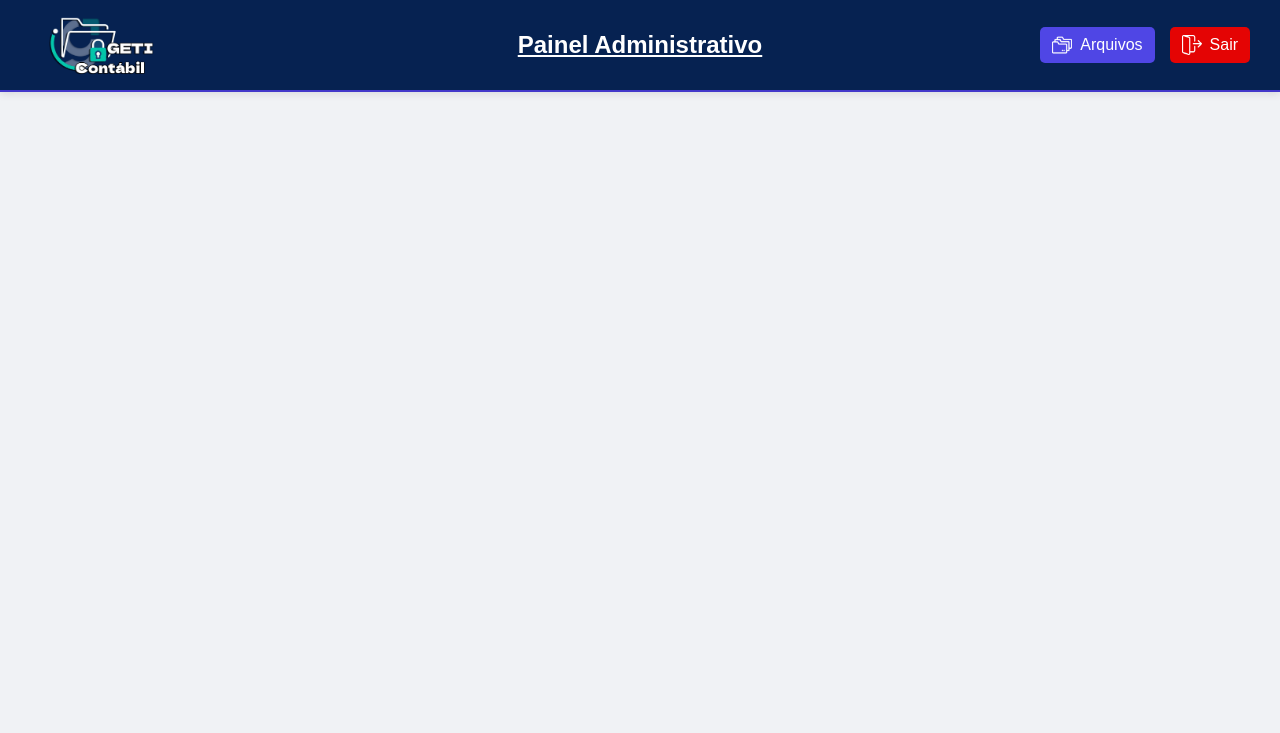
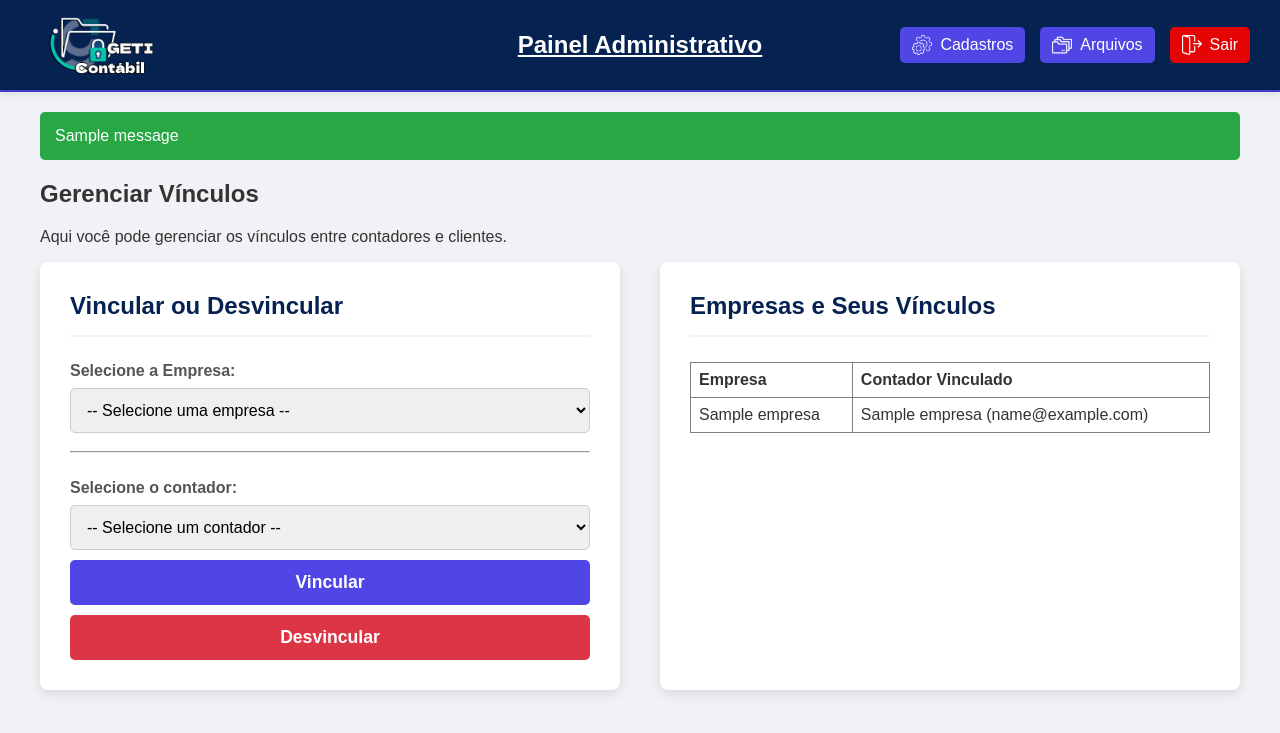
Before and after one commit to sergioguimas/geti-contabil, a Flask app: template templates/admin_vinculo.html in a window 1280 px wide. Shown: the top 733 px of the page. Run offline with Flask 3, Linux system fonts and the light colour scheme; the template is opened without the code that fills it: most values are stand-ins (such as "Sample title", 1, 10 or a date in 2020); one stand-in notice (Sample message) is shown.

Commit message:
add pagina de vinculos

```diff
--- a/add_contador.py
+++ b/add_contador.py
@@ -1,6 +1,6 @@
 #codigo teste para adicionar contadores no banco
 #obsoleto
-'''from models import cadastro_contador
+from models import cadastro_contador
 
 print("--- Criador de Usuário Contador ---")
 
--- a/models.py
+++ b/models.py
@@ -15,6 +15,7 @@ from googleapiclient.errors import HttpError
 load_dotenv()
 
 DATABASE = "usuarios.db"
+admin_email = os.getenv("ADMIN_EMAIL")
 
 # COMEÇO -  FUNÇÕES AUXILIARES
 
@@ -160,11 +161,11 @@ def cadastro_empresa(RAZAO_SOCIAL, CNPJ, ID_DRIVE, FANTASIA, EMAIL, CONTATO, ID_
                     SQL.execute("SELECT nome, email FROM contador WHERE id = ?", (ID_CONTADOR,))
                     resultado = SQL.fetchone()
                     #ARMAZENA O RESULTADO E VERIFICA SE É O CONTADOR ADMINISTRADOR
-                    if resultado and resultado['email'] == 'adm@adm.com':
+                    if resultado and resultado['email'] == admin_email:
                         #SE FOR, LIMPA O NOME ADMIN E CADASTRA A EMPRESA SEM VÍNCULO
                         ID_CONTADOR = None
                         sucesso, mensagem = vincular_contador_empresa(ID_CONTADOR, SQL.lastrowid)
-                        return (True, f"Empresa '{FANTASIA or RAZAO_SOCIAL}' cadastrada com sucesso! Porém, sem vinculo de contador.")
+                        return (True, f"Empresa '{FANTASIA or RAZAO_SOCIAL}' cadastrada sem vinculo de contador com sucesso!")
                     else:
                         #SE NÃO FOR, RETORNA O NOME DO CONTADOR VINCULADO
                         nome_contador = resultado['nome']
--- a/routes.py
+++ b/routes.py
@@ -2,7 +2,7 @@ import sqlite3
 from app import app
 from flask import render_template, request, redirect, url_for, session, g, flash
 from werkzeug.security import check_password_hash
-from models import cadastro_contador, cadastro_empresa, get_drive_service, pesquisa_pasta_drive_id_drive, pesquisa_pasta_drive_razao_social
+from models import cadastro_contador, cadastro_empresa, get_drive_service, pesquisa_pasta_drive_id_drive, pesquisa_pasta_drive_razao_social, vincular_contador_empresa, deletar_vinculo_empresa_contador
 import os.path
 from google.auth.transport.requests import Request
 from google.oauth2.credentials import Credentials
@@ -11,6 +11,7 @@ from googleapiclient.discovery import build
 from googleapiclient.errors import HttpError
 
 DATABASE = 'usuarios.db'
+admin_email = os.getenv("ADMIN_EMAIL")
 
 def get_db():
     db = getattr(g, '_database', None)
@@ -84,7 +85,7 @@ def dashboard():
             try:
                 #BUSCA ID DO DRIVE
                 ID_DRIVE = db.execute(
-                    "SELECT f_drve_folder_id FROM empresa WHERE id = ?",
+                    "SELECT g_drve_folder_id FROM empresa WHERE id = ?",
                     (ID_EMPRESA,)
                 ).fetchone()
                 FILE_LIST = pesquisa_pasta_drive_id_drive(ID_DRIVE)
@@ -93,7 +94,7 @@ def dashboard():
 #FIM - DRIVE
 
         username = session['user_name']
-        is_admin = session.get('user_email') == 'adm@adm.com'
+        is_admin = session.get('user_email') == admin_email
 
         return render_template(
             "dashboard.html",
@@ -107,7 +108,7 @@ def dashboard():
 
 @app.route("/admin", methods=['GET', 'POST'])
 def admin_page():
-    if session.get('user_email') != 'adm@adm.com':
+    if session.get('user_email') != admin_email:
         flash('Acesso não autorizado.', 'error')
         return redirect(url_for('dashboard'))
 
@@ -145,32 +146,52 @@ def admin_page():
     empresas = db.execute("SELECT id, nome_fantasia, razao_social FROM empresa ORDER BY nome_fantasia").fetchall()
     return render_template("admin_cadastros.html", contadores=contadores, empresas=empresas)
 
-@app.route("/vinculos", methods=['GET', 'POST'])
-def vinculos():
-    if session.get('user_email') != 'adm@adm.com':
+@app.route("/admin/vinculos", methods=['GET', 'POST'])
+def admin_vinculos():
+    if session.get('user_email') != admin_email:
         flash('Acesso não autorizado.', 'error')
         return redirect(url_for('dashboard'))
 
-    if 'user_name' in session:
-        db = get_db()
-        empresas = db.execute(
-            """
-            SELECT e.id, e.nome_fantasia, e.razao_social
-            FROM empresa e
-            JOIN contador_empresa ce ON e.id = ce.id_empresa
-            WHERE ce.id_contador = ?
-            ORDER BY e.nome_fantasia
-            """,
-            (session['user_id'],)
-        ).fetchall()
+    db = get_db()
 
-        username = session['user_name']
+    if request.method == 'POST':
+        contador_id = request.form.get('contador_id')
+        empresa_id = request.form.get('empresa_id')
+        action = request.form.get('action')
 
-        is_admin = session.get('user_email') == ''
+        if not contador_id or not empresa_id:
+            flash('Por favor, selecione um contador e uma empresa.', 'error')
+        else:
+            if action == 'vincular':
+                sucesso, mensagem = vincular_contador_empresa(contador_id, empresa_id)
+                flash(mensagem, 'success' if sucesso else 'error')
+            elif action == 'desvincular':
+                sucesso, mensagem = deletar_vinculo_empresa_contador(contador_id, empresa_id)
+                flash(mensagem, 'success' if sucesso else 'error')
 
-@app.route("/vincular", methods=['GET', 'POST'])
+        return redirect(url_for('admin_vinculos'))
+
+    contadores = db.execute("SELECT id, nome, email FROM contador ORDER BY nome").fetchall()
+    empresas = db.execute("SELECT id, nome_fantasia, razao_social FROM empresa ORDER BY nome_fantasia").fetchall()
+
+    empresas_com_vinculos = db.execute("""
+        SELECT
+            e.id,
+            e.nome_fantasia,
+            e.razao_social,
+            c.nome AS contador_nome,
+            c.email AS contador_email
+        FROM empresa e
+        LEFT JOIN contador_empresa ce ON e.id = ce.id_empresa
+        LEFT JOIN contador c ON ce.id_contador = c.id
+        ORDER BY e.nome_fantasia
+    """).fetchall()
+
+    return render_template("admin_vinculo.html", contadores=contadores, empresas=empresas, empresas_vinculadas=empresas_com_vinculos)
+
+@app.route("/drive", methods=['GET', 'POST'])
 def vincular_drive_page():
-    if session.get('user_email') != 'adm@adm.com':
+    if session.get('user_email') != admin_email:
         flash('Acesso não autorizado.', 'error')
         return redirect(url_for('dashboard'))
 
@@ -178,7 +199,7 @@ def vincular_drive_page():
 
     if request.method == 'POST':
         form_type = request.form.get('form_type')
-        NOME_DRIVE = request.form.get('nome_empresa')
+        NOME_DRIVE = request.form.get('nome_empresa_busca')
         if NOME_DRIVE:
             DRIVE_LIST = pesquisa_pasta_drive_razao_social(NOME_DRIVE)
             if not DRIVE_LIST:
@@ -187,7 +208,7 @@ def vincular_drive_page():
             flash('Digite um nome para a busca.', 'warning')
 
     db = get_db()
-    EMPRESAS = db.execute("SELECT id, razao_social FROM empresa ORDER BY razao_social").fetchall
+    EMPRESAS = db.execute("SELECT id, razao_social FROM empresa ORDER BY razao_social").fetchall()
 
     return render_template(
         "admin_vincular_drive.html",
--- a/static/css/admin.css
+++ b/static/css/admin.css
@@ -80,3 +80,11 @@
 .flash.error {
     background-color: #dc3545;
 }
+
+#desvincular {
+    background-color: #dc3545;
+    margin-top: 10px;
+}
+#desvincular:hover {
+    background-color: #c82333;
+}
--- a/templates/admin_cadastros.html
+++ b/templates/admin_cadastros.html
@@ -17,7 +17,7 @@
         </div>
 
         <div class="header-right">
-            <a href="{{ url_for('vinculos') }}" class="nav-link">
+            <a href="{{ url_for('admin_vinculos') }}" class="nav-link">
                 <img src="{{ url_for('static', filename='images/chain.png') }}" alt="Vincular" id="icon">
                 <span>Vinculos</span>
             </a>
@@ -43,6 +43,9 @@
                 </div>
             {% endif %}
         {% endwith %}
+
+        <h2>Cadastrar Contadores e Empresas</h2>
+        <p>Selecione o Contador/Empresa 'Admin' para criar um cadastro sem vínculos.</p>
 
         <div class="form-wrapper">
             <div class="form-container">
--- a/templates/admin_vinculo.html
+++ b/templates/admin_vinculo.html
@@ -1,11 +1,12 @@
 <!DOCTYPE html>
-<html lang="en">
+<html lang="pt-br">
 <head>
     <meta charset="UTF-8">
-    <title>Painel Administrativo</title>
+    <title>Painel Administrativo - Vínculos</title>
     <link rel="stylesheet" href="{{ url_for('static', filename='css/dashboard.css') }}">
     <link rel="stylesheet" href="{{ url_for('static', filename='css/admin.css') }}">
 </head>
+
 <body>
     <header>
         <div class="header-left">
@@ -17,6 +18,10 @@
         </div>
 
         <div class="header-right">
+            <a href="{{ url_for('admin_page') }}" class="nav-link">
+                <img src="{{ url_for('static', filename='images/settings.png') }}" alt="Admin" id="icon">
+                <span>Cadastros</span>
+            </a>
             <a href="{{ url_for('dashboard') }}" class="nav-link">
                 <img src="{{ url_for('static', filename='images/folder.png') }}" alt="Dashboard" id="icon">
                 <span>Arquivos</span>
@@ -28,5 +33,84 @@
         </div>
     </header>
 
+    <div class="admin-container">
+
+        {% with messages = get_flashed_messages(with_categories=true) %}
+            {% if messages %}
+                <div class="flash-messages">
+                {% for category, message in messages %}
+                    <div class="flash {{ category }}">{{ message }}</div>
+                {% endfor %}
+                </div>
+            {% endif %}
+        {% endwith %}
+
+        <h2>Gerenciar Vínculos</h2>
+        <p>Aqui você pode gerenciar os vínculos entre contadores e clientes.</p>
+        <div class="form-wrapper">
+
+            <div class="form-container">
+                <h2>Vincular ou Desvincular</h2>
+                <form method="POST" action="{{ url_for('admin_vinculos') }}">
+
+                    <label for="empresa_id">Selecione a Empresa:</label>
+                    <select name="empresa_id" id="empresa_id" required>
+                        <option value="">-- Selecione uma empresa --</option>
+                        {% for empresa in empresas %}
+                            <option value="{{ empresa.id }}">
+                                {{ empresa.nome_fantasia or empresa.razao_social }}
+                            </option>
+                        {% endfor %}
+                    </select>
+                    <br><hr><br>
+
+                    <label for="contador_id">Selecione o contador:</label>
+                    <select name="contador_id" id="contador_id" required>
+                        <option value="">-- Selecione um contador --</option>
+                        {% for contador in contadores %}
+                            <option value="{{ contador.id }}">
+                                {{ contador.nome }} ({{ contador.email }})
+                            </option>
+                        {% endfor %}
+                    </select>
+
+                    <button type="submit" name="action" value="vincular">Vincular</button>
+                    <button type="submit" name="action" value="desvincular" id="desvincular">Desvincular</button>
+
+                </form>
+            </div>
+
+            <div class="form-container">
+                <h2>Empresas e Seus Vínculos</h2>
+
+                <table style="width: 100%; border-collapse: collapse;" border="1">
+                    <thead>
+                        <tr>
+                            <th style="padding: 8px; text-align: left;">Empresa</th>
+                            <th style="padding: 8px; text-align: left;">Contador Vinculado</th>
+                        </tr>
+                    </thead>
+                    <tbody>
+                        {% for empresa in empresas_vinculadas %}
+                        <tr>
+                            <td style="padding: 8px;">
+                                {{ empresa.nome_fantasia or empresa.razao_social }}
+                            </td>
+                            <td style="padding: 8px;">
+                                {% if empresa.contador_nome %}
+                                    {{ empresa.contador_nome }} ({{ empresa.contador_email }})
+                                {% else %}
+                                    <span style="color: #888;">Nenhum contador vinculado</span>
+                                {% endif %}
+                            </td>
+                        </tr>
+                        {% endfor %}
+                    </tbody>
+                </table>
+
+            </div>
+        </div>
+    </div>
+
 </body>
 </html>
```
Also changed, not shown: schema.sql (added, +37 -0 lines), init_db.py (line endings or trailing spaces).
